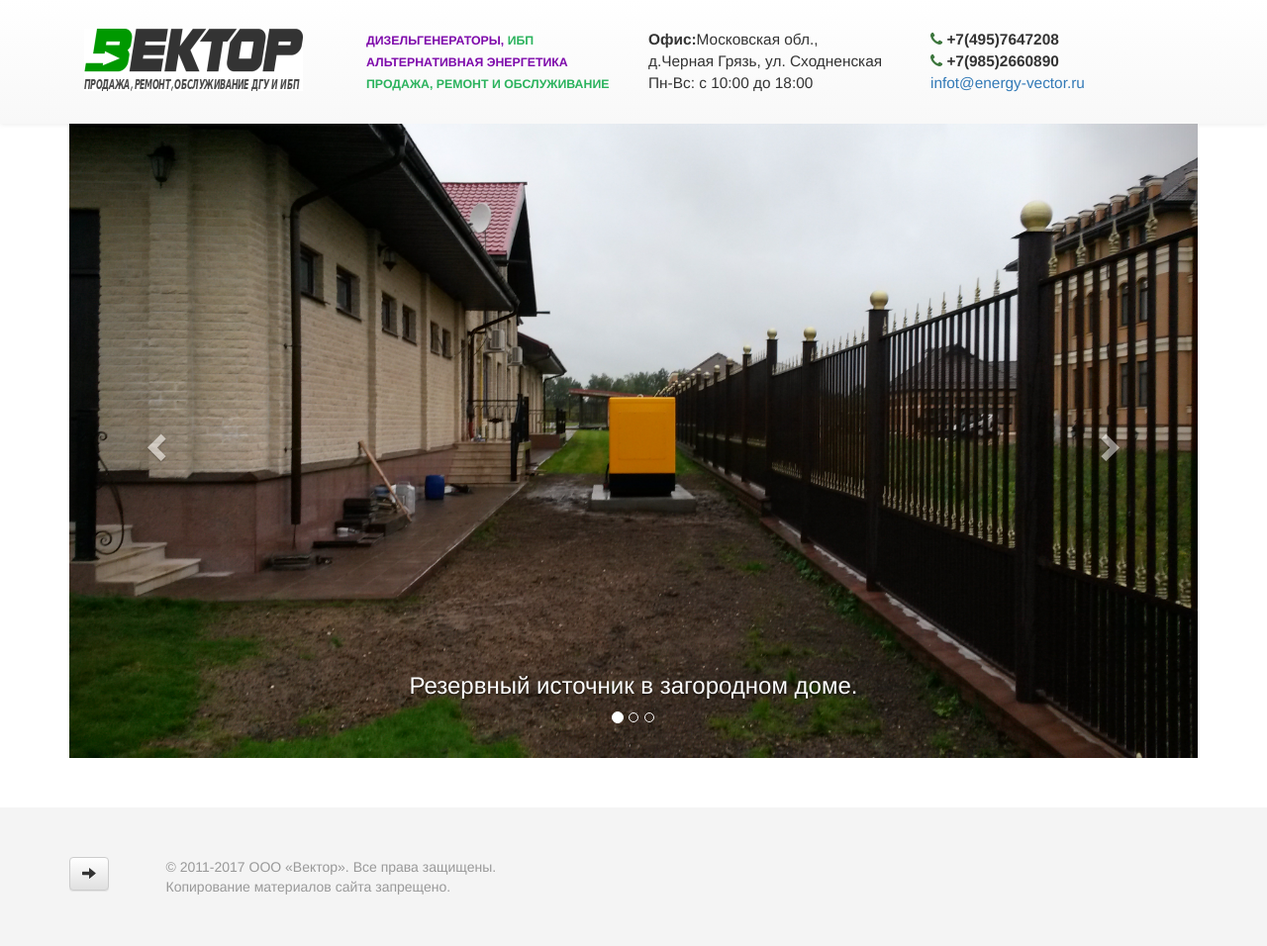
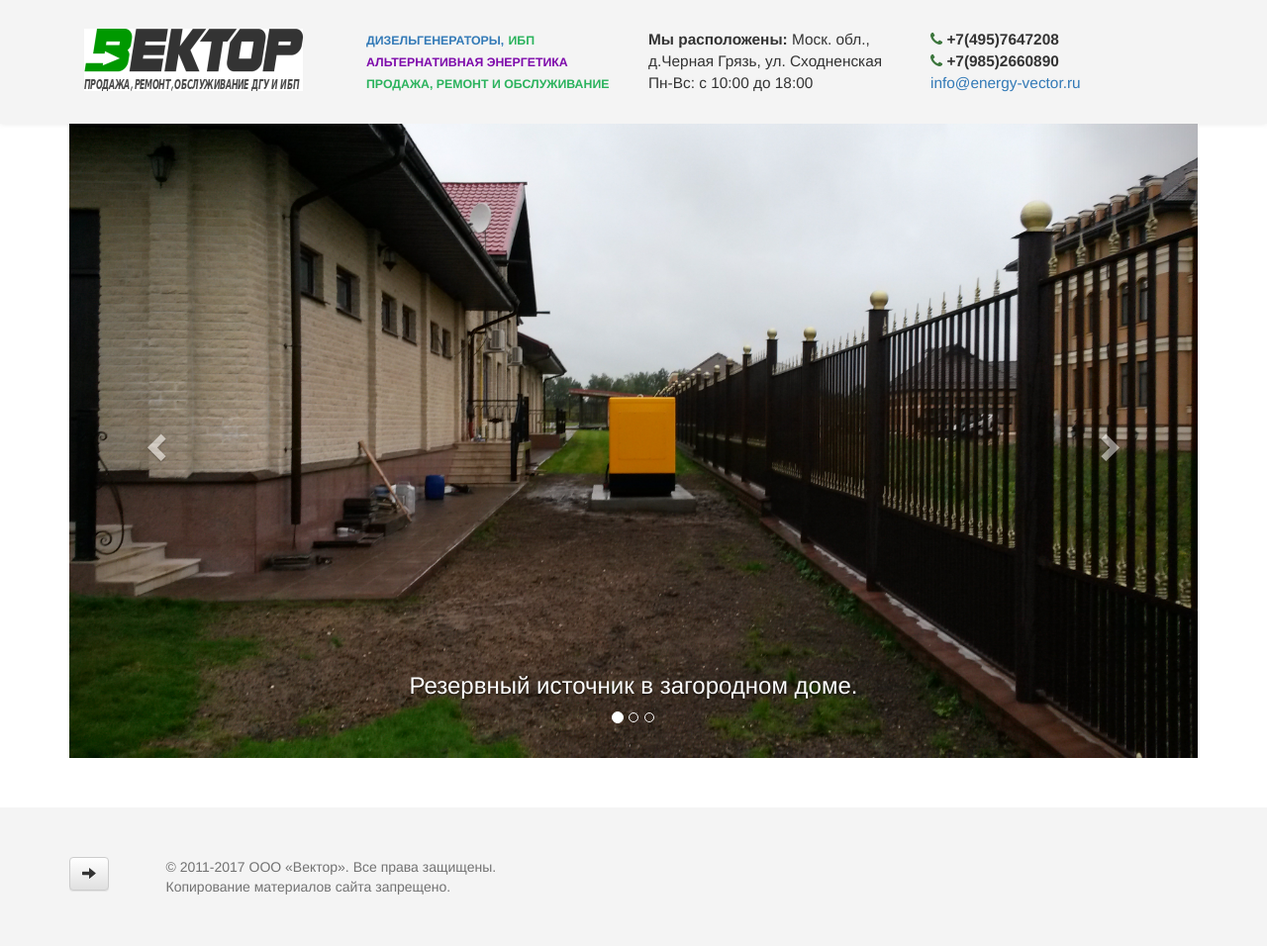
Before and after one commit to ollko/energy-vector, a Django app: page / in a window 1280 px wide. Shown: the part 51-1007 px from the top of the page at 99% size. Run offline with Django 3.2, Linux system fonts and the light colour scheme; data that the repository does not hold is empty; parts of the project's set-up code (start-up, migrations or seed data) failed here and were passed over; some libraries are stand-ins or nearby versions.

Commit message:
Поправлены ошибки в grey-top

```diff
--- a/company/static/css/base.css
+++ b/company/static/css/base.css
@@ -1,13 +1,37 @@
+/*@media only screen and (max-width: 760px),(min-device-width: 768px) and (max-device-width: 1024px)  {
+Не отображать облако меток в заголовке сайта в телефоне
+div.tag-cloud{
+	display: none;
+}
+}*/
 .text-danger{
 	color: red;
 }
 .grey-top{
 	margin-top: 50px;
 	padding: 30px 0 10px;
-	background-image: linear-gradient( #fff 0, #f8f8f8 100%);
+	background-color: #f4f4f4;
 	box-shadow: inset 0 1px 0 rgba(255,255,255,0.05), 0 1px 5px rgba(0,0,0,0.075);
 	font-size: 1.1em;
 	text-align: left;
+
+/* IE10 Consumer Preview
+background-image: -ms-radial-gradient(right top, ellipse farthest-corner, #FFFFFF 0%, #DEF9FC 50%, #C7C4D1 100%);
+
+ Mozilla Firefox
+background-image: -moz-radial-gradient(right top, ellipse farthest-corner, #FFFFFF 0%, #DEF9FC 50%, #C7C4D1 100%);
+
+ Opera
+background-image: -o-radial-gradient(right top, ellipse farthest-corner, #FFFFFF 0%, #DEF9FC 50%, #C7C4D1 100%);
+
+ Webkit (Safari/Chrome 10)
+background-image: -webkit-gradient(radial, right top, 0, right top, 1011, color-stop(0, #FFFFFF), color-stop(0.5, #DEF9FC), color-stop(1, #C7C4D1));
+
+ Webkit (Chrome 11+)
+background-image: -webkit-radial-gradient(right top, ellipse farthest-corner, #FFFFFF 0%, #DEF9FC 50%, #C7C4D1 100%);
+
+ W3C Markup, IE10 Release Preview
+background-image*/: radial-gradient(ellipse farthest-corner at right top, #FFFFFF 0%, #DEF9FC 50%, #C7C4D1 100%);
 }
 img.grey-top-brand:hover{
 	opacity:0.75;
@@ -34,8 +58,25 @@ img.grey-top-brand:hover{
 
 	width: 100%;
 	padding: 50px;
-	color: #999;
+	color: #727272;
 	background-color: #f4f4f4;
+	/* IE10 Consumer Preview
+	background-image: -ms-radial-gradient(right bottom, ellipse farthest-corner, #FFFFFF 0%, #DEF9FC 50%, #C7C4D1 100%);
+
+	 Mozilla Firefox
+	background-image: -moz-radial-gradient(right bottom, ellipse farthest-corner, #FFFFFF 0%, #DEF9FC 50%, #C7C4D1 100%);
+
+	 Opera
+	background-image: -o-radial-gradient(right bottom, ellipse farthest-corner, #FFFFFF 0%, #DEF9FC 50%, #C7C4D1 100%);
+
+	 Webkit (Safari/Chrome 10)
+	background-image: -webkit-gradient(radial, right bottom, 0, right bottom, 1011, color-stop(0, #FFFFFF), color-stop(0.5, #DEF9FC), color-stop(1, #C7C4D1));
+
+	 Webkit (Chrome 11+)
+	background-image: -webkit-radial-gradient(right bottom, ellipse farthest-corner, #FFFFFF 0%, #DEF9FC 50%, #C7C4D1 100%);
+
+	 W3C Markup, IE10 Release Preview
+	background-image: radial-gradient(ellipse farthest-corner at righ*/t bottom, #FFFFFF 0%, #DEF9FC 50%, #C7C4D1 100%);
 }
 
 /*кнопка ЗАКАЗАТЬ ЗВОНОК*/
--- a/templates/common/__base.html
+++ b/templates/common/__base.html
@@ -61,7 +61,7 @@
 
 	</div>
 
-	<div id="footer" >
+	<div id="footer">
 		<div class="container">
 			<div class="row">
 				<div class="col-md-1">
--- a/templates/includes/_grey_top.html
+++ b/templates/includes/_grey_top.html
@@ -1,39 +1,36 @@
 {% load staticfiles %}
 	<div  class="grey-top">
 		<div class='container'>
-			<div class= 'col-md-3 col-sm-12'>
+			<div class= 'col-md-3 col-sm-12 center-block'>
 				<a href = "/">
 					<img alt="Brand" class='grey-top-brand' src="{% static 'images/logo_with_text.png' %}">
 
 				</a>
 			</div>
-			<div class= 'col-md-3 col-sm-12'>
+			<div class= 'col-md-3 col-sm-12 hidden-xs'>
 
-				<strong class='slogan-1'>ДИЗЕЛЬГЕНЕРАТОРЫ, </strong>
+				<strong class='slogan-1'><a href="">ДИЗЕЛЬГЕНЕРАТОРЫ,</a></strong>
 				<strong class='slogan-2' >ИБП</strong>
 				<strong class='slogan-3'> АЛЬТЕРНАТИВНАЯ  ЭНЕРГЕТИКА</strong>
 				<strong class='slogan-4'> ПРОДАЖА, РЕМОНТ И ОБСЛУЖИВАНИЕ</strong>
 			</div>
-			<div class= 'col-md-3 col-sm-12'>
+			<div class= 'col-md-3 col-sm-12 center-block'>
 				<address>
-					<strong>Офис:</strong>Московская обл.,<br>
+					<strong>Мы расположены: </strong>Моск. обл.,<br>
 					д.Черная Грязь, ул. Сходненская
 					<br>
 					Пн-Вс: с 10:00 до 18:00
 				</address>
 			</div>
 
-			<div class= 'col-md-3 col-sm-12'>
-					<address>
-
-						<i class="fa fa-phone text-success" aria-hidden="true"></i>
-						<strong>+7(495)7647208</strong><br>
-						<i class="fa fa-phone text-success" aria-hidden="true"></i>
-						<strong>+7(985)2660890</strong><br>
-
-						<a href="mailto:#">infot@energy-vector.ru</a>
+			<div class= 'col-md-3 col-sm-12 '>
+				<address >
+					<i class="fa fa-phone text-success" aria-hidden="true"></i>
+					<strong>+7(495)7647208</strong><br>
+					<i class="fa fa-phone text-success" aria-hidden="true"></i>
+					<strong>+7(985)2660890</strong><br>
+					<a href="mailto:#">info@energy-vector.ru</a>
 				</address>
-
 			</div>
 		</div>
 	</div>
```
